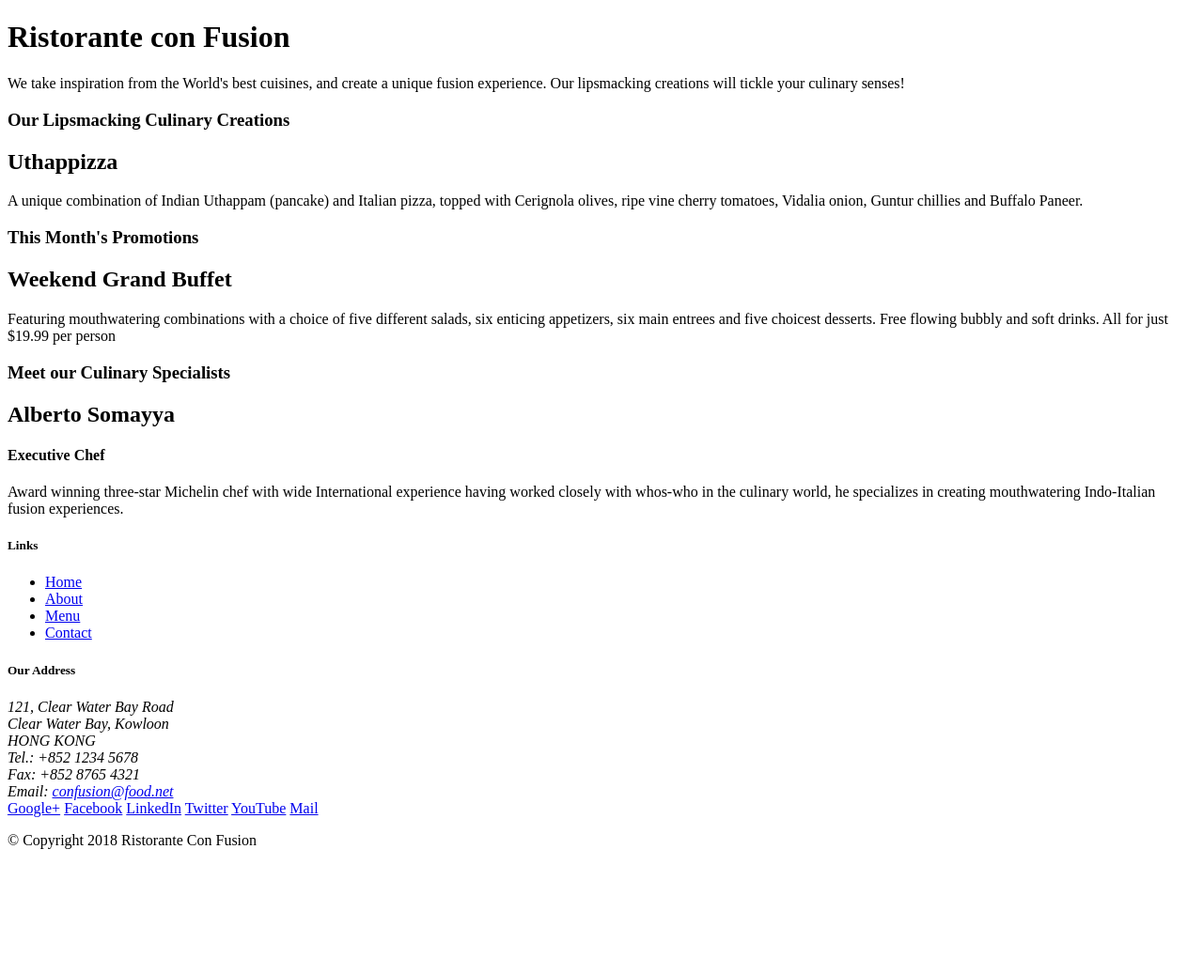
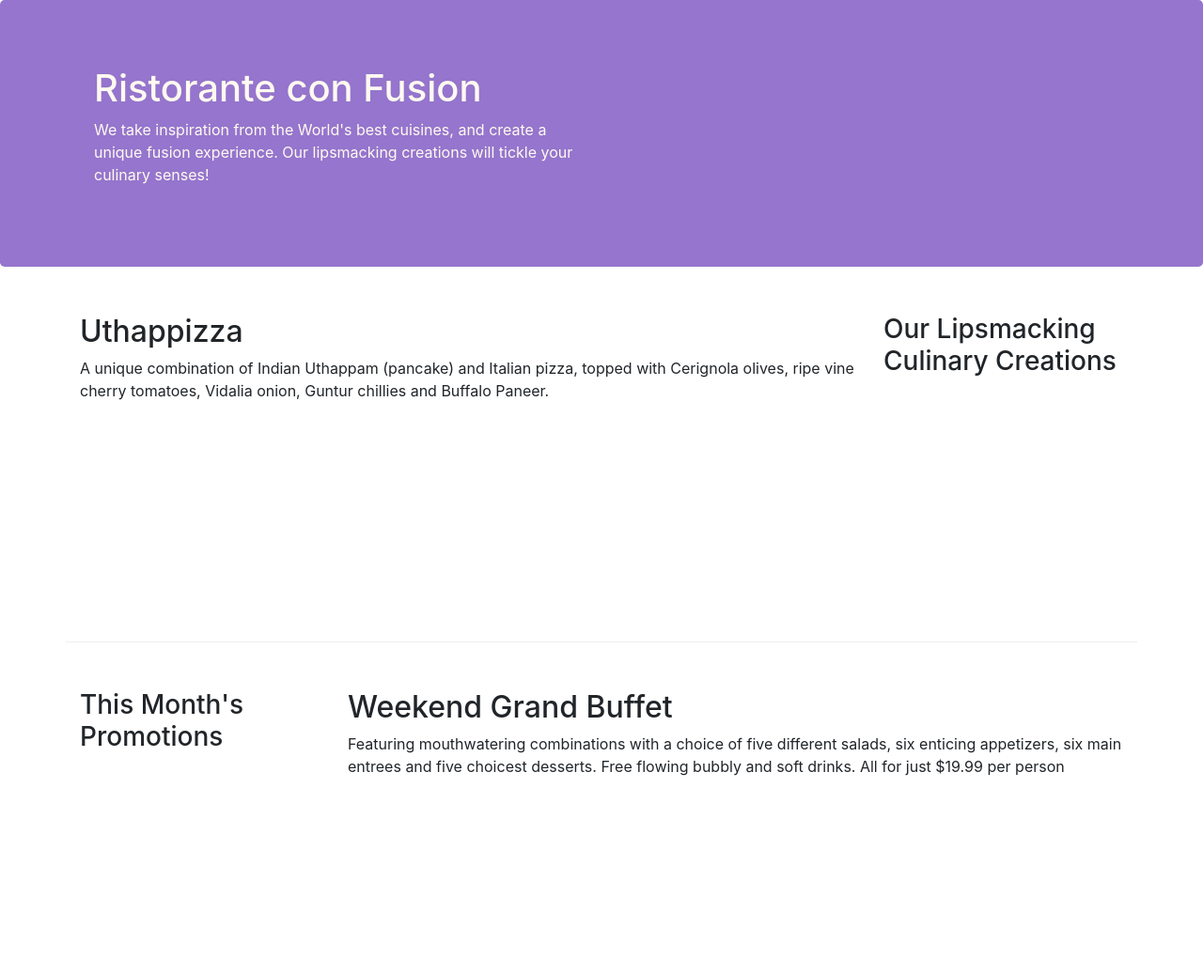
Before and after one commit to rohan2599/coursera_bootstrap, a website: page Bootstrap4/conFusion/index.html in a window 1280 px wide. Shown: the top 1036 px of the page at 94% size. Before the commit the page ends 920 px from the top, so only its background shows below. Drawn offline with nearby package versions, Linux system fonts and the light colour scheme.

Commit message:
bootstrap grid system added

```diff
--- /dev/null
+++ b/Bootstrap4/conFusion/css/styles.css
@@ -0,0 +1,34 @@
+
+.row-header{
+	margin: 0px auto;
+	padding :0px auto;
+}
+
+
+.row-content{
+	margin: 0px aut0;
+	border-bottom : 1px ridge;
+	min-height: 400px;
+	padding:50px 0px 50px 0px;
+
+}
+
+
+
+.footer{
+	background-color: #D1C4E9;
+	margin: 0px auto;
+	padding : 20px 0px 20px 0px;
+}
+
+
+
+.jumbotron {
+
+ padding:70px 30px 70px 30px;
+ margin : 0px auto;
+ background-color :#9575CD;
+ color : floralwhite;
+
+
+}
--- a/Bootstrap4/conFusion/index.html
+++ b/Bootstrap4/conFusion/index.html
@@ -2,51 +2,60 @@
 <html lang="en">
 
 <head>
+        <!-- Required meta tags always come first -->
+    <meta charset="utf-8">
+    <meta name="viewport" content="width=device-width, initial-scale=1, shrink-to-fit=no">
+    <meta http-equiv="x-ua-compatible" content="ie=edge">
+
+    <!-- Bootstrap CSS -->
+    <link rel="stylesheet" href="node_modules/bootstrap/dist/css/bootstrap.min.css">
+    <link rel="stylesheet" href = "css/styles.css">
     <title>Ristorante Con Fusion</title>
 </head>
 
 <body>
 
-    <header>
-        <div>
-            <div>
-                <div>
+    <header class = "jumbotron">
+        <div class = "container">
+            <div class = "row row-header">
+                <div class =  "col-12 col-sm-6">
+
                     <h1>Ristorante con Fusion</h1>
                     <p>We take inspiration from the World's best cuisines, and create a unique fusion experience. Our lipsmacking creations will tickle your culinary senses!</p>
                 </div>
-                <div>
+                <div class = "col-12 col-sm">
                 </div>
             </div>
         </div>
     </header>
 
-    <div>
-        <div>
-            <div>
+    <div class = "container">
+        <div class = "row row-content align-text-center">
+            <div class = "col-12 col-sm-4 order-sm-last col-md-3">
                 <h3>Our Lipsmacking Culinary Creations</h3>
             </div>
-            <div>
+            <div class = "col col-sm order-sm-first col-md">
                 <h2>Uthappizza</h2>
                 <p>A unique combination of Indian Uthappam (pancake) and Italian pizza, topped with Cerignola olives, ripe vine cherry tomatoes, Vidalia onion, Guntur chillies and Buffalo Paneer.</p>
             </div>
         </div>
 
 
-        <div>
-            <div>
+        <div class = "row row-content align-text-center">
+            <div class = "col-12 col-sm-4 col-md-3">
                 <h3>This Month's Promotions</h3>
             </div>
-            <div>
+            <div class = "col col-sm col-md">
                 <h2>Weekend Grand Buffet</h2>
                 <p>Featuring mouthwatering combinations with a choice of five different salads, six enticing appetizers, six main entrees and five choicest desserts. Free flowing bubbly and soft drinks. All for just $19.99 per person </p>
             </div>
         </div>
 
-        <div>
-            <div>
+        <div class = "row row-content align-text-center">
+            <div class = "col-12 col-sm-4 order-sm-last col-md-3">
                 <h3>Meet our Culinary Specialists</h3>
             </div>
-            <div>
+            <div class = "col col-sm  order-sm-first col-md">
                 <h2>Alberto Somayya</h2>
                 <h4>Executive Chef</h4>
                 <p>Award winning three-star Michelin chef with wide International experience having worked closely with whos-who in the culinary world, he specializes in creating mouthwatering Indo-Italian fusion experiences. </p>
@@ -54,19 +63,19 @@
         </div>
     </div>
 
-    <footer>
-        <div>
-            <div>
-                <div>
+    <footer class = "footer">
+        <div class = "container">
+            <div class = "row">
+                <div class ="col-4  offset-1 col-sm-2">
                     <h5>Links</h5>
-                    <ul>
+                    <ul class="list-unstyled    ">
                         <li><a href="#">Home</a></li>
                         <li><a href="#">About</a></li>
                         <li><a href="#">Menu</a></li>
                         <li><a href="#">Contact</a></li>
                     </ul>
                 </div>
-                <div>
+                <div class= "col-7 col-sm-5">
                     <h5>Our Address</h5>
                     <address>
 		              121, Clear Water Bay Road<br>
@@ -77,8 +86,8 @@
 		              Email: <a href="mailto:confusion@food.net">confusion@food.net</a>
 		           </address>
                 </div>
-                <div>
-                    <div>
+                <div class = "col-12 col-sm-4">
+                    <div class = "text-center">
                         <a href="http://google.com/+">Google+</a>
                         <a href="http://www.facebook.com/profile.php?id=">Facebook</a>
                         <a href="http://www.linkedin.com/in/">LinkedIn</a>
@@ -88,13 +97,17 @@
                     </div>
                 </div>
            </div>
-           <div>
-                <div>
+           <div class = "row justify-content-center">
+                <div class = "col-auto ">
                     <p>© Copyright 2018 Ristorante Con Fusion</p>
                 </div>
            </div>
         </div>
     </footer>
+      <!-- jQuery first, then Popper.js, then Bootstrap JS. -->
+    <script src="node_modules/jquery/dist/jquery.slim.min.js"></script>
+    <script src="node_modules/popper.js/dist/umd/popper.min.js"></script>
+    <script src="node_modules/bootstrap/dist/js/bootstrap.min.js"></script>
 
 </body>
 
```
